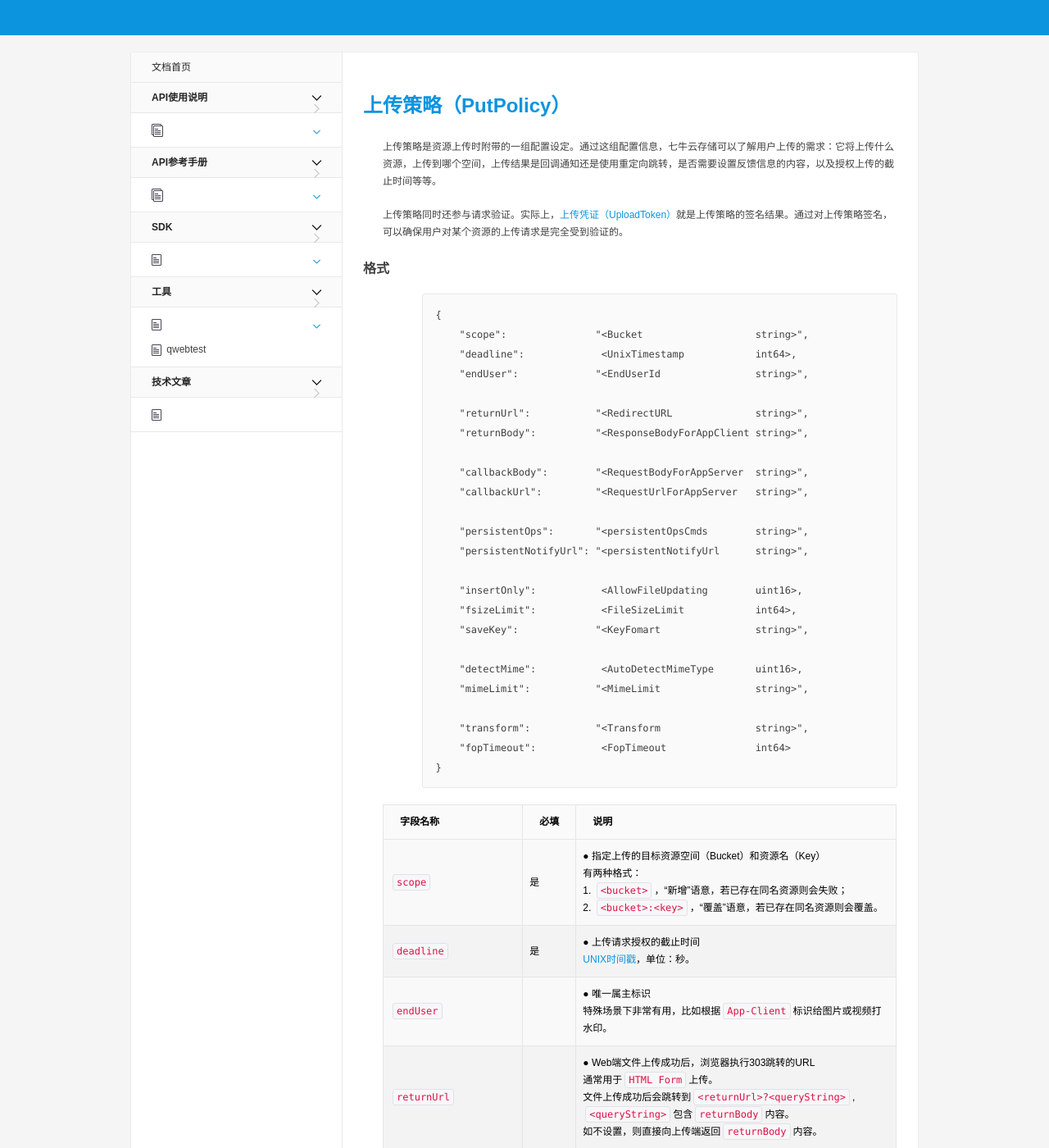
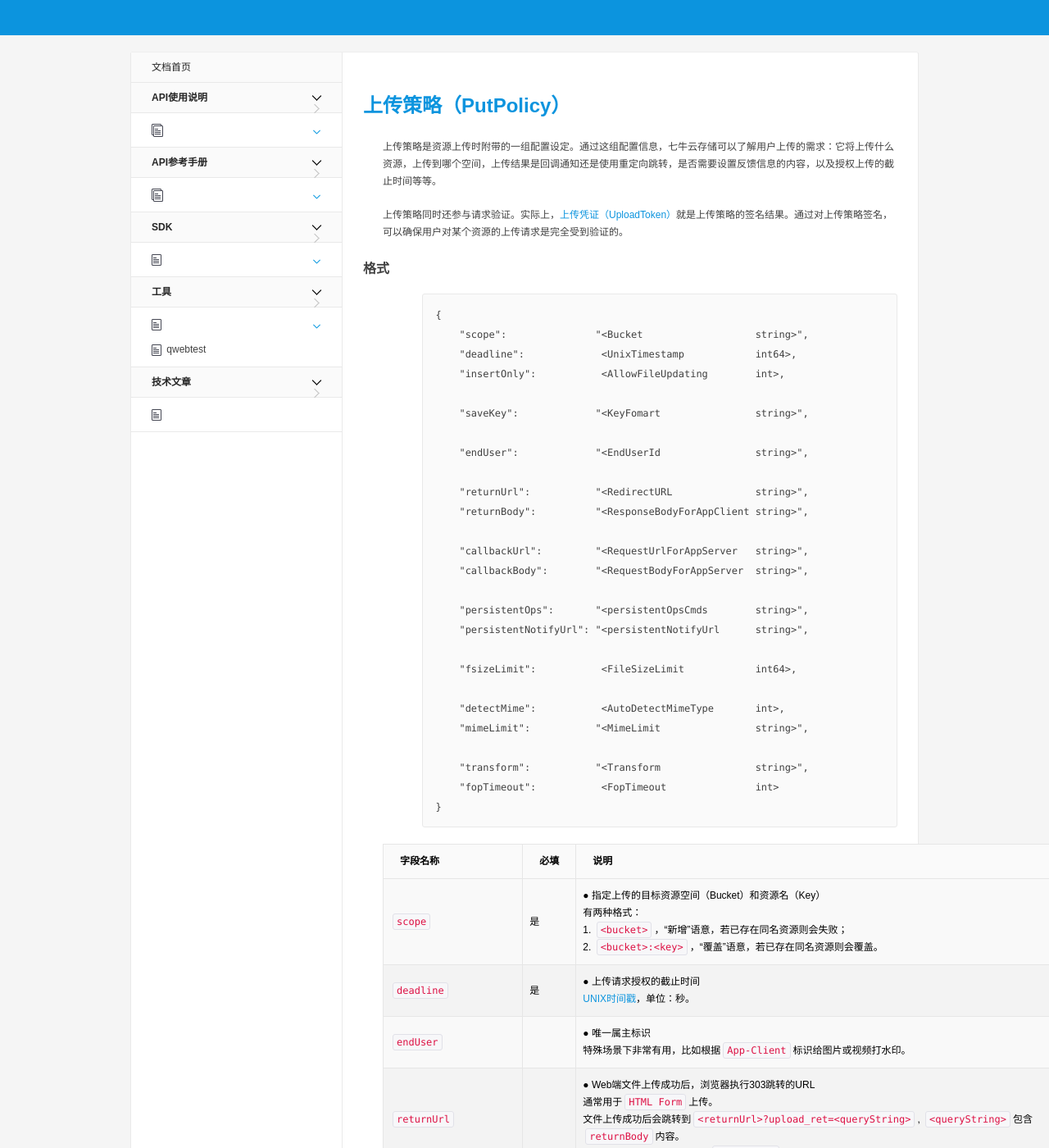
Before and after one commit to qiniu/developer.qiniu.com, a Jekyll site: the page built from docs/v6/api/reference/security/put-policy.md, in a window 1280 px wide and 1400 px high. Shown: the whole window at 82% size. Built offline with Jekyll 4.4.1, drawn with Linux system fonts in a browser that asks for light colours; comment, search, counter and statistics services are not loaded; some of the changed lines change nothing that is shown; some of the changed text lies outside the part shown.

Commit message:
Update put-policy.md

````diff
--- a/docs/v6/api/reference/security/put-policy.md
+++ b/docs/v6/api/reference/security/put-policy.md
@@ -18,26 +18,28 @@ order: 980
 {
     "scope":               "<Bucket                   string>",
     "deadline":             <UnixTimestamp            int64>,
+    "insertOnly":           <AllowFileUpdating        int>,
+
+    "saveKey":             "<KeyFomart                string>",
+
     "endUser":             "<EndUserId                string>",
 
     "returnUrl":           "<RedirectURL              string>",
     "returnBody":          "<ResponseBodyForAppClient string>",
 
+    "callbackUrl":         "<RequestUrlForAppServer   string>",
     "callbackBody":        "<RequestBodyForAppServer  string>",
-    "callbackUrl":         "<RequestUrlForAppServer   string>",
 
     "persistentOps":       "<persistentOpsCmds        string>",
     "persistentNotifyUrl": "<persistentNotifyUrl      string>",
 
-    "insertOnly":           <AllowFileUpdating        uint16>,
     "fsizeLimit":           <FileSizeLimit            int64>,
-    "saveKey":             "<KeyFomart                string>",
 
-    "detectMime":           <AutoDetectMimeType       uint16>,
+    "detectMime":           <AutoDetectMimeType       int>,
     "mimeLimit":           "<MimeLimit                string>",
 
     "transform":           "<Transform                string>",
-    "fopTimeout":           <FopTimeout               int64>
+    "fopTimeout":           <FopTimeout               int>
 }
 ```
 
@@ -46,14 +48,14 @@ order: 980
 <a id="put-policy-scope"></a>`scope`               | 是   | ● 指定上传的目标资源空间（Bucket）和资源名（Key）<br>有两种格式：<br>1. `<bucket>`，“新增”语意，若已存在同名资源则会失败；<br>2. `<bucket>:<key>`，“覆盖”语意，若已存在同名资源则会覆盖。
 <a id="put-policy-deadline"></a>`deadline`            | 是   | ● 上传请求授权的截止时间<br>[UNIX时间戳][unixTimeHref]，单位：秒。
 <a id="put-policy-end-user"></a>`endUser`             |      | ● 唯一属主标识<br>特殊场景下非常有用，比如根据`App-Client`标识给图片或视频打水印。
-<a id="put-policy-return-url"></a>`returnUrl`           |      | ● Web端文件上传成功后，浏览器执行303跳转的URL<br>通常用于`HTML Form`上传。<br>文件上传成功后会跳转到`<returnUrl>?<queryString>`, `<queryString>`包含`returnBody`内容。<br>如不设置，则直接向上传端返回`returnBody`内容。
-<a id="put-policy-return-body"></a>`returnBody`          |      | ● 上传成功后，自定义七牛云最终返回給上传端的数据<br>支持[魔法变量][magicVariablesHref]和[自定义变量][xVariablesHref]。
+<a id="put-policy-return-url"></a>`returnUrl`           |      | ● Web端文件上传成功后，浏览器执行303跳转的URL<br>通常用于`HTML Form`上传。<br>文件上传成功后会跳转到`<returnUrl>?upload_ret=<queryString>`, `<queryString>`包含`returnBody`内容。<br>如不设置returnUrl，则直接将`returnBody`的内容返回给客户端。
+<a id="put-policy-return-body"></a>`returnBody`          |      | ● 上传成功后，自定义七牛云最终返回給上传端（在指定returnUrl时是携带在跳转路径参数中）的数据<br>支持[魔法变量][magicVariablesHref]和[自定义变量][xVariablesHref]。`returnBody` 要求是合法的 JSON 文本。如：`{"key": $(key), "hash": $(etag), "w": $(imageInfo.width), "h": $(imageInfo.height)}`。
 <a id="put-policy-callback-url"></a>`callbackUrl`         |      | ● 上传成功后，七牛云向`App-Server`发送POST请求的URL<br>必须是公网上可以正常进行POST请求并能响应`HTTP/1.1 200 OK`的有效URL。
-<a id="put-policy-callback-body"></a>`callbackBody`        |      | ● 上传成功后，七牛云向`App-Server`发送POST请求的数据<br>支持[魔法变量][magicVariablesHref]和[自定义变量][xVariablesHref]。
+<a id="put-policy-callback-body"></a>`callbackBody`        |      | ● 上传成功后，七牛云向`App-Server`发送POST请求的数据<br>支持[魔法变量][magicVariablesHref]和[自定义变量][xVariablesHref]。`callbackBody` 要求是合法的 url query string。如：`key=$(key)&hash=$(etag)&w=$(imageInfo.width)&h=$(imageInfo.height)`。
 <a id="put-policy-persistent-ops"></a>`persistentOps`       |      | ● 资源上传成功后触发执行的预转持久化处理指令列表<br>每个指令是一个API规格字符串，多个指令用“;”分隔。<br>请参看[详解](#put-policy-persistent-ops-explanation)与[示例](#put-policy-samples-persisntent-ops)。
 <a id="put-policy-persisten-notify-url"></a>`persistentNotifyUrl` |      | ● 接收预转持久化结果通知的URL<br>必须是公网上可以正常进行POST请求并能响应`HTTP/1.1 200 OK`的有效URL。如设置`persistenOps`字段，则本字段必须同时设置（未来可能转为可选项）。
 <a id="put-policy-insert-only"></a>`insertOnly`          |      | ● 限定为“新增”语意<br>如果设置为非0值，则无论scope设置为什么形式，仅能以`新增`模式上传文件。
-<a id="put-policy-save-key"></a>`saveKey`             |      | ● 自定义资源名格式<br>支持[魔法变量][magicVariablesHref]及[自定义变量][xVariablesHref]。
+<a id="put-policy-save-key"></a>`saveKey`             |      | ● 自定义资源名<br>支持[魔法变量][magicVariablesHref]及[自定义变量][xVariablesHref]。这个字段仅当用户上传的时候没有主动指定key的时候起作用。
 <a id="put-policy-fsize-limit"></a>`fsizeLimit`          |      | ● 限定上传文件的大小，单位：字节（Byte）<br>超过限制的上传内容会被判为上传失败，返回413状态码。
 <a id="put-policy-detect-mime"></a>`detectMime`          |      | ● 开启MimeType侦测功能<br>设为非0值，则忽略上传端传递的文件MimeType信息，使用七牛服务器侦测内容后的判断结果<br>默认设为0值，如上传端指定了MimeType则直接使用该值，否则按如下顺序侦测MimeType值：<br>1. 检查文件扩展名<br>2. 检查Key扩展名<br>3. 侦测内容。
 <a id="put-policy-mime-limit"></a>`mimeLimit`           |      | ● 限定用户上传的文件类型<br>指定本字段值，七牛服务器会侦测文件内容以判断MimeType，再用判断值跟指定值进行匹配，匹配成功则允许上传，匹配失败返回403状态码<br>● 示例<br>1. "image/*"表示只允许上传图片类型；<br>2. "image/jpeg;image/png"表示只允许上传`jpg`和`png`类型的图片；<br>3. "!application/json;text/plain"表示禁止上传`json`文本和纯文本（注意最前面的感叹号）。
````
